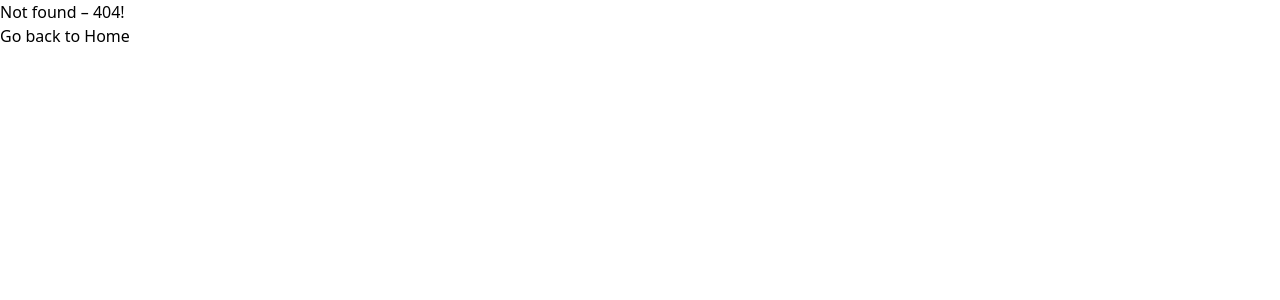
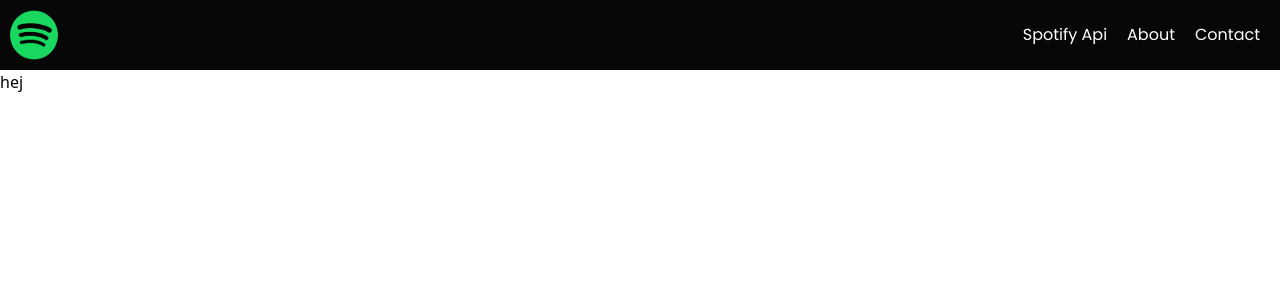
Before and after one commit to CyberGalactus/uppgift5projekt, a Next.js app: page /about in a window 1280 px wide. Before the commit this address had no page. Shown: the top 300 px of the page. Built offline with nearby package versions, Linux system fonts and the light colour scheme.

Commit message:
andra commit

```diff
--- /dev/null
+++ b/app/about/page.js
@@ -0,0 +1,15 @@
+import Navbar from "../components/navbar";
+import Image from "next/image";
+
+export default function About() {
+    return (
+        <>
+        <main>
+            <Navbar />
+            <div>
+                <h1>hej</h1>
+            </div>
+        </main>
+        </>
+    )
+}
--- a/components/navbar.js
+++ b/app/components/navbar.js
@@ -16,10 +16,11 @@ const poppins = Poppins({
                 <nav className={styles.navbar}>
                     <Link href="/">
                         <Image
-                            src="/logo.jpg"
-                            alt="Logo"
+                            src="/Spotify_icon.svg.png"
                             width={500}
                             height={333}
+                            alt="Logo"
+                            priority={true}
                             className={styles.logo}
                         />
                     </Link>
--- a/components/styles/navbar.module.css
+++ b/app/components/styles/navbar.module.css
@@ -10,7 +10,6 @@
   height: 50px;
   width: 100%;
   border-radius: 50%;
-  border: 3px solid #f18c3a;
 }
 
 .navLinks {
--- /dev/null
+++ b/app/contact/page.js
@@ -0,0 +1,15 @@
+import Navbar from "../components/navbar";
+import Image from "next/image";
+
+export default function About() {
+    return (
+        <>
+        <main>
+            <Navbar />
+            <div>
+                <h1>hej</h1>
+            </div>
+        </main>
+        </>
+    )
+}
--- a/app/page.js
+++ b/app/page.js
@@ -1,7 +1,7 @@
 import { Poppins } from 'next/font/google'
-import Hero from '../components/Hero'
-import Navbar from '@/components/navbar';
-import styles from '../components/styles/navbar.module.css'
+import Hero from './components/Hero'
+import Navbar from '@/app/components/navbar';
+import styles from '../app/components/styles/navbar.module.css'
 
 const poppins = Poppins({
   subsets: ['latin'],
--- a/app/spotifyApi/page.js
+++ b/app/spotifyApi/page.js
@@ -2,8 +2,8 @@
 import React, {useEffect, useState} from "react";
 
 import axios from 'axios';
-import Navbar from "@/components/navbar";
-import styles from "./page.module.css"
+import Navbar from "@/app/components/navbar";
+import styles from "../spotifyApi/page.module.css"
 
 
 
@@ -70,7 +70,7 @@ const renderArtists = () => {
         <Navbar />
     <div className={styles.page}>
         <header className={styles.page.header}>
-            <h1>Spotify React</h1>
+            <h1>Spotify Next</h1>
         {!token ?
             <a href={`${AUTH_ENDPOINT}?client_id=${CLIENT_ID}&redirect_uri=${REDIRECT_URI}&response_type=${RESPONSE_TYPE}`}>Login
                 to Spotify</a>
@@ -78,7 +78,7 @@ const renderArtists = () => {
 
         {token ?
             <form onSubmit={searchArtists}>
-                <input type="text" onChange={e => setSearchKey(e.target.value)}/>
+                <input className={styles.setSearchKey} type="text" onChange={e => setSearchKey(e.target.value)}/>
                 <button type={"submit"}>Search</button>
             </form>
 
--- a/app/spotifyApi/page.module.css
+++ b/app/spotifyApi/page.module.css
@@ -24,8 +24,8 @@
     color: rgb(144, 143, 143);
   }
 
-  .App-link {
-    color: #61dafb;
+  .setSearchKey{
+    border: 2px solid black;
   }
 
   @keyframes App-logo-spin {
--- a/package.json
+++ b/package.json
@@ -7,7 +7,7 @@
     "build": "next build",
     "start": "next start",
     "lint": "next lint",
-    "p": "npx prettier --check ."
+    "p": "npx prettier --write ."
   },
   "dependencies": {
     "autoprefixer": "10.4.14",
```
Also changed, not shown: .eslintrc.json, app/components/Hero.jsx (renamed from components/Hero.jsx), public/Spotify_icon.svg.png (added).
